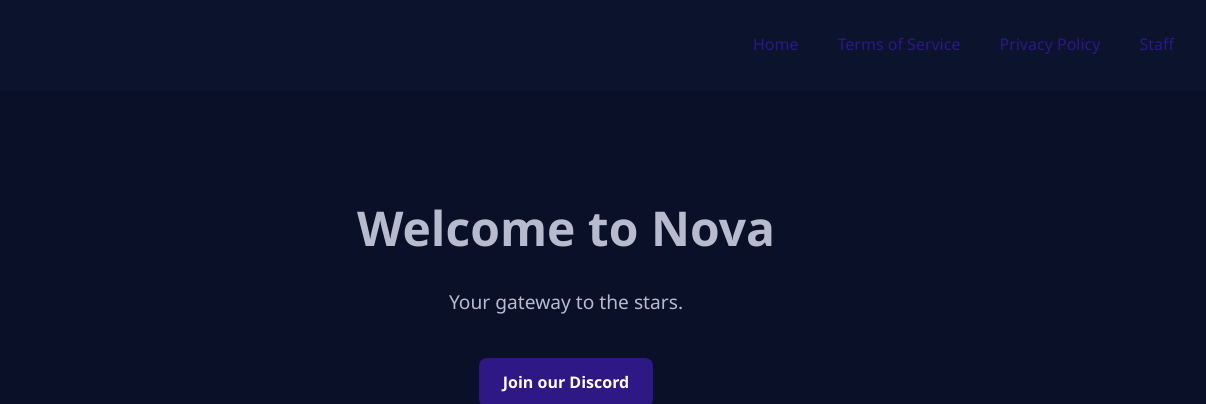
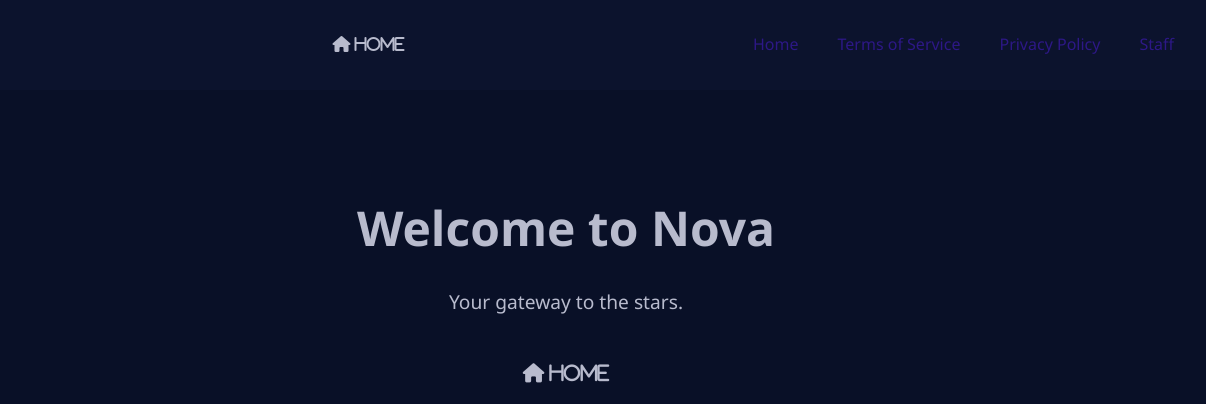
Before and after one commit to Terpi-ghub/NovaTestWebsite, a plain HTML site: page index.html in a window 1280 px wide. Shown: the top 404 px of the page, 74-1280 px from the left. Drawn offline with Linux system fonts and the light colour scheme.

Commit message:
Update index.html

```diff
--- a/index.html
+++ b/index.html
@@ -10,7 +10,7 @@
   <header>
     <link rel="stylesheet" href="https://cdnjs.cloudflare.com/ajax/libs/font-awesome/6.5.0/css/all.min.css">
     <img src="images/NovaNoBg.png" alt="Nova Logo" class="logo" />
-    <i><class="fa-solid fa-home></i>
+    <p><i class="fa-solid fa-house"> Home</i></p>
     <nav>
       <ul>
         <li><a href="index.html">Home</a></li>
@@ -25,6 +25,7 @@
     <section class="hero">
       <h1>Welcome to Nova</h1>
       <p>Your gateway to the stars.</p>
+      <p><i class="fa-solid fa-house"> Home</i></p>
       <a href="https://discord.gg/VwN8jXAKpd" class="discord-link">
         <span class="default-text">Join our Discord</span>
         <span class="hover-text">Click to Join</span>
```
